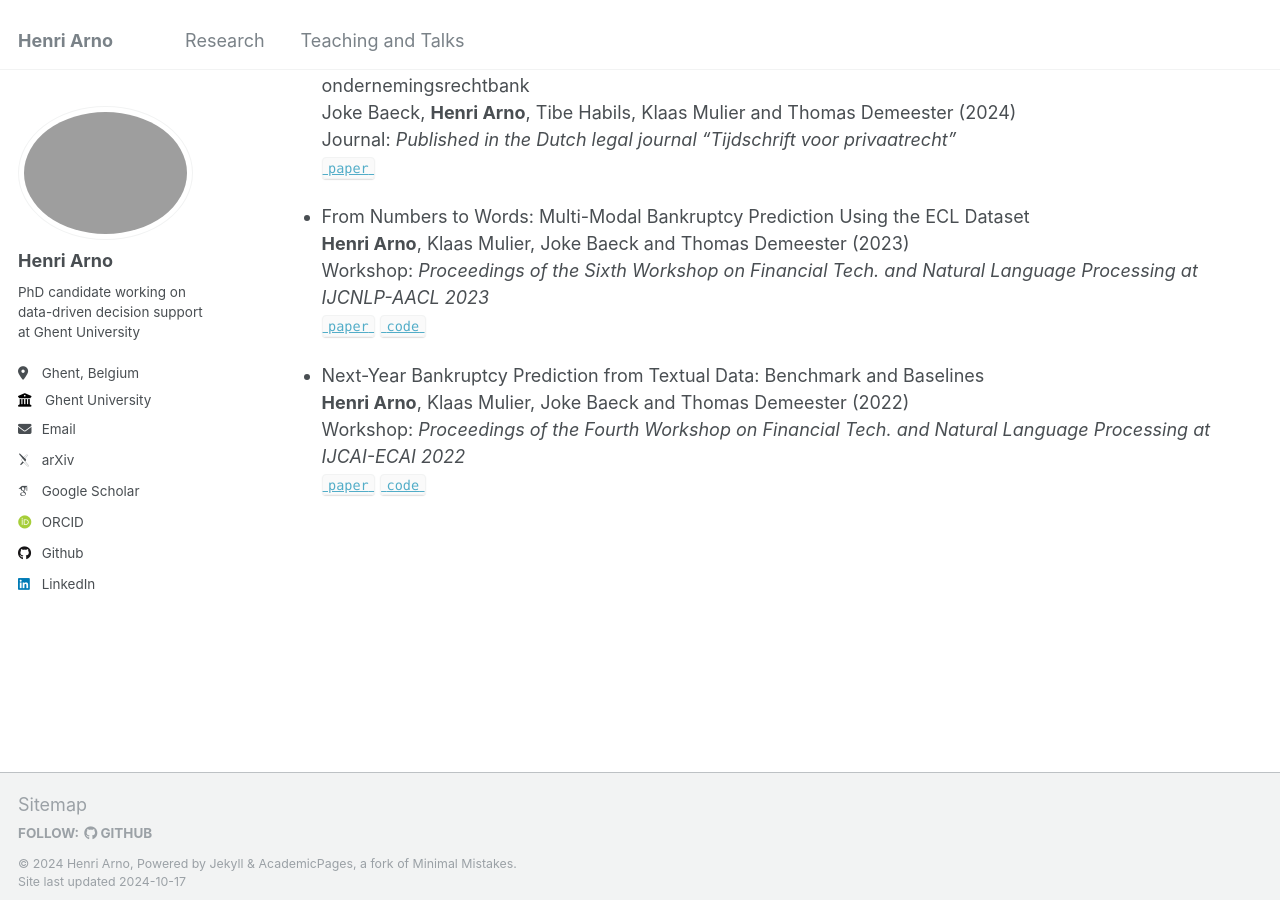
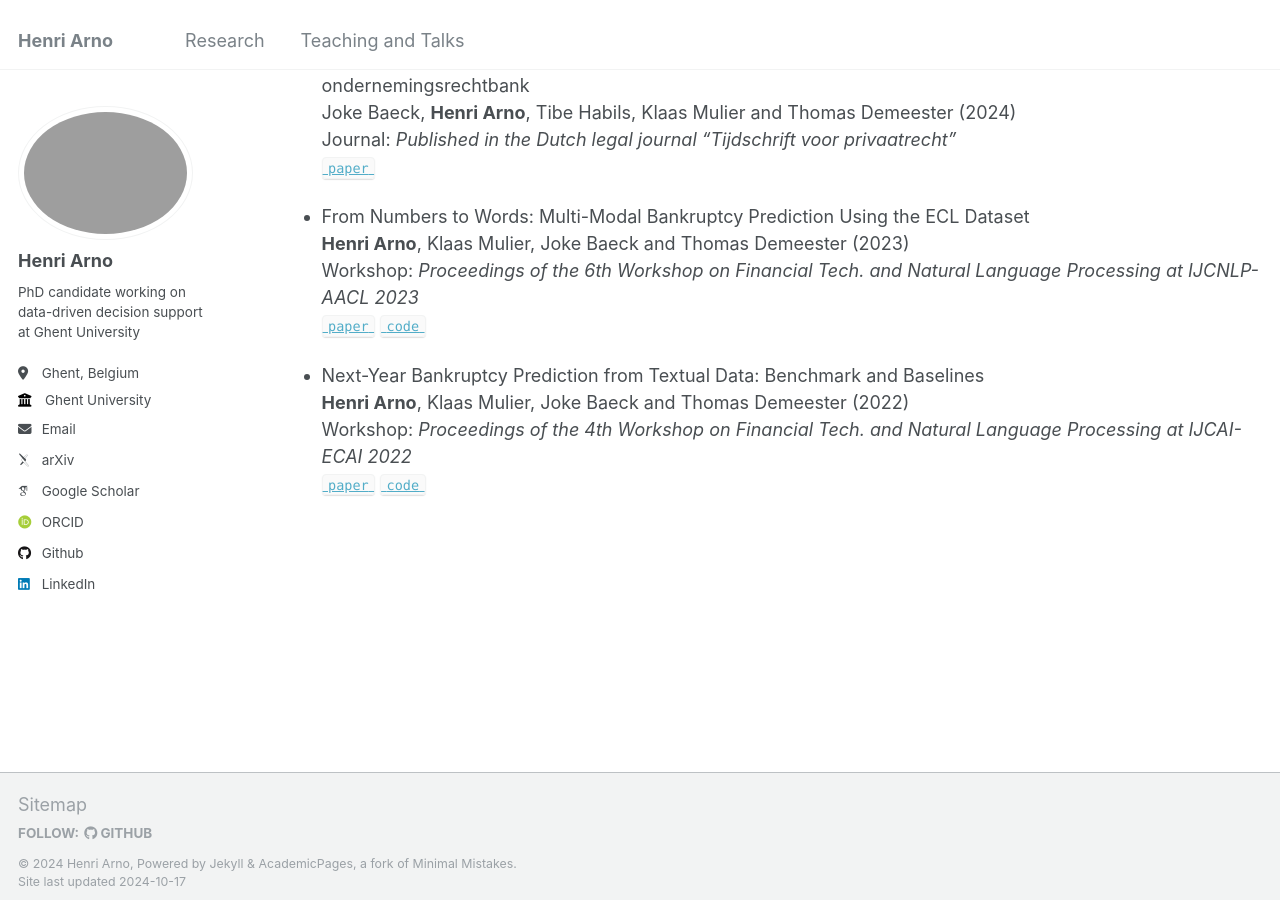
Before and after one commit to HenriArno/HenriArno.github.io, a Jekyll site: the page built from _pages/research.md, in a window 1280 px wide and 900 px high, scrolled down 1189 px. Built offline with Jekyll 4.4.1, drawn with Linux system fonts in a browser that asks for light colours; some web fonts are replaced.

Commit message:
Update research.md

```diff
--- a/_pages/research.md
+++ b/_pages/research.md
@@ -36,10 +36,10 @@
 
 - From Numbers to Words: Multi-Modal Bankruptcy Prediction Using the ECL Dataset
 **Henri Arno**, Klaas Mulier, Joke Baeck and Thomas Demeester (2023)
-Workshop: *Proceedings of the Sixth Workshop on Financial Tech. and Natural Language Processing at IJCNLP-AACL 2023*
+Workshop: *Proceedings of the 6th Workshop on Financial Tech. and Natural Language Processing at IJCNLP-AACL 2023*
 [`paper`](https://aclanthology.org/2023.finnlp-2.2/) [`code`](https://github.com/henriarnoUG/ECL)
 
 - Next-Year Bankruptcy Prediction from Textual Data: Benchmark and Baselines
 **Henri Arno**, Klaas Mulier, Joke Baeck and Thomas Demeester (2022)
-Workshop: *Proceedings of the Fourth Workshop on Financial Tech. and Natural Language Processing at IJCAI-ECAI 2022*
+Workshop: *Proceedings of the 4th Workshop on Financial Tech. and Natural Language Processing at IJCAI-ECAI 2022*
 [`paper`](https://aclanthology.org/2022.finnlp-1.25/) [`code`](https://github.com/henriarnoUG/ECL)
```
